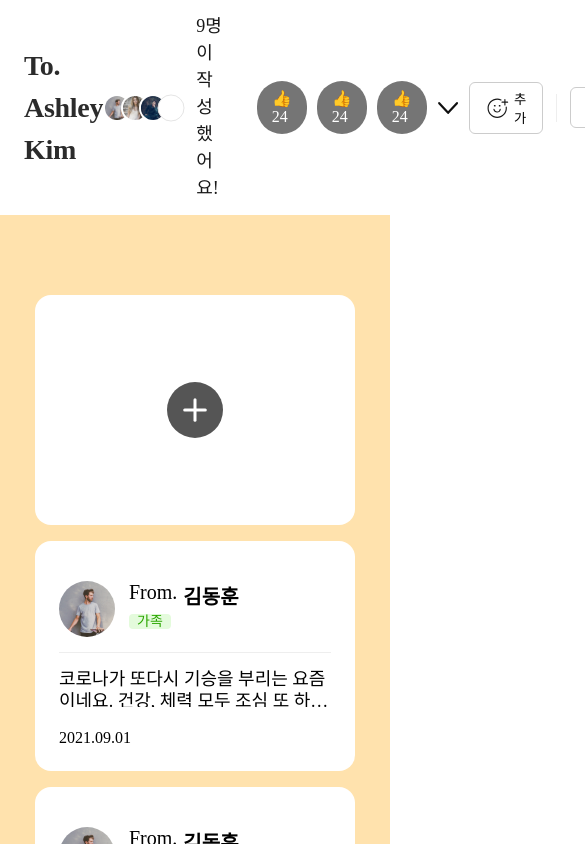
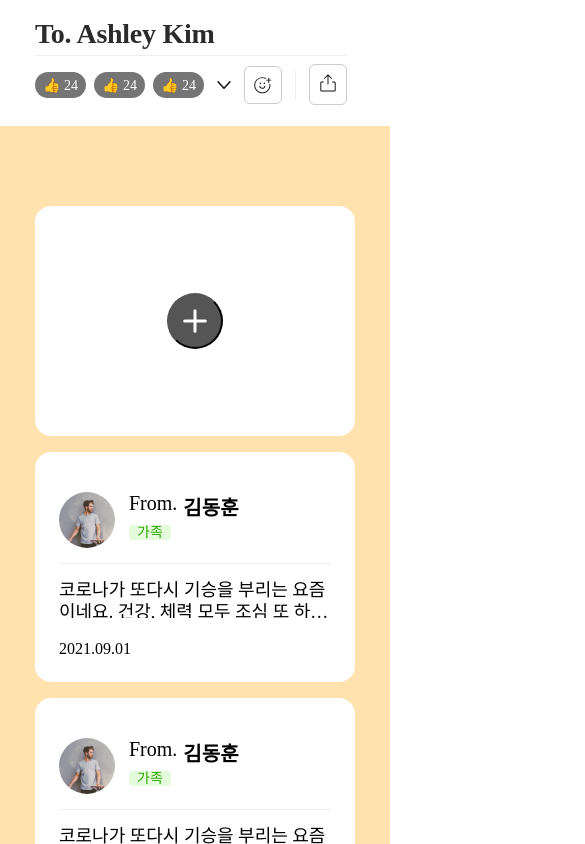
Before and after one commit to Part2-6Team/First_Project, a React (Vite) app: page / in a window 390 px wide. Shown: the top 844 px of the page, 585 px wide, since content can reach past the window. Built offline with nearby package versions, Linux system fonts and the light colour scheme.

Commit message:
💄 생성된 롤링페이퍼 페이지 반응형 작업
반응형 작업을 위한 미디어쿼리를 변수화 하여 적용했습니다.

```diff
--- a/src/components/createdRollingPage/AddCard.jsx
+++ b/src/components/createdRollingPage/AddCard.jsx
@@ -2,6 +2,7 @@ import React from 'react';
 import { styled } from 'styled-components';
 
 import plusCardIcon from '../../assets/plusCardIcon.svg';
+import device from '../../config';
 
 function AddCard() {
   return (
@@ -22,20 +23,23 @@ const Container = styled.div`
   justify-content: center;
   align-items: center;
 
-  @media (max-width: 1248px) {
+  @media ${device.tablet} {
     width: 352px;
     height: 284px;
   }
 
-  @media (max-width: 800px) {
+  @media ${device.mobile} {
     width: 320px;
     height: 230px;
   }
 `;
 
-const PlusIconWrap = styled.div`
+const PlusIconWrap = styled.button`
   background-color: var(--Gray-500);
   border-radius: 100%;
+  display: flex;
+  justify-content: center;
+  align-items: center;
   width: 56px;
   height: 56px;
   padding: 16px;
--- a/src/components/createdRollingPage/CardModal.jsx
+++ b/src/components/createdRollingPage/CardModal.jsx
@@ -2,6 +2,7 @@ import React from 'react';
 import { styled } from 'styled-components';
 
 import profile from '../../assets/profile.png';
+import device from '../../config';
 
 function CardModal() {
   return (
@@ -59,10 +60,22 @@ const Container = styled.div`
   border-radius: 16px;
   filter: brightness(100%);
 
-  position: absolute;
+  position: fixed;
   top: 50%;
   left: 50%;
   transform: translate(-50%, -40%);
+
+  @media ${device.tablet} {
+    max-width: 382px;
+    height: 304px;
+    padding: 24px;
+  }
+
+  @media ${device.mobile} {
+    padding: 20px;
+    max-width: 320px;
+    height: 270px;
+  }
 `;
 
 const ProfileWrap = styled.div`
@@ -74,6 +87,10 @@ const ProfileWrap = styled.div`
   padding: 28px 0 15px;
 
   border-bottom: 1px solid var(--Gray-200);
+
+  @media ${device.mobile} {
+    padding: 0px 0 15px;
+  }
 `;
 
 const ProfileImg = styled.img`
@@ -96,12 +113,20 @@ const Name = styled.span`
     color: var(--Black);
     font-size: 20px;
     font-weight: 400;
+
+    @media ${device.mobile} {
+      font-size: 16px;
+    }
   }
 
   .name {
     color: var(--Black);
     font-size: 20px;
     font-weight: 700;
+
+    @media ${device.mobile} {
+      font-size: 16px;
+    }
   }
 `;
 
@@ -125,6 +150,7 @@ const CreatedAt = styled.span`
 const Comment = styled.div`
   width: 100%;
   height: 240px;
+
   overflow-y: scroll;
   padding-right: 16px;
   &::-webkit-scrollbar {
@@ -141,6 +167,16 @@ const Comment = styled.div`
   font-weight: 400;
 
   margin-top: 16px;
+
+  @media ${device.tablet} {
+    -webkit-line-clamp: 3; // 원하는 라인수
+    height: 7em;
+  }
+
+  @media ${device.mobile} {
+    -webkit-line-clamp: 2; // 원하는 라인수
+    height: 7.2em;
+  }
 `;
 
 export default CardModal;
--- a/src/components/createdRollingPage/EmojiBadge.jsx
+++ b/src/components/createdRollingPage/EmojiBadge.jsx
@@ -1,5 +1,6 @@
 import React from 'react';
 import { styled } from 'styled-components';
+import device from '../../config';
 
 function EmojiBadge() {
   return (
@@ -13,12 +14,24 @@ const Container = styled.div`
   padding: 8px 15px;
   border-radius: 32px;
   background: rgba(0, 0, 0, 0.54);
+
+  @media ${device.tablet} {
+    padding: 8px 12px;
+  }
+
+  @media ${device.mobile} {
+    padding: 4px 8px;
+  }
 `;
 
 const StyledText = styled.span`
   font-size: 16px;
   font-weight: 400;
   color: var(--White);
+
+  @media ${device.mobile} {
+    font-size: 14px;
+  }
 `;
 
 export default EmojiBadge;
--- a/src/components/createdRollingPage/Header.jsx
+++ b/src/components/createdRollingPage/Header.jsx
@@ -11,6 +11,7 @@ import share from '../../assets/share.svg';
 
 import EmojiBadge from './EmojiBadge';
 import ProfileImg from './ProfileImg';
+import device from '../../config';
 
 function Header() {
   return (
@@ -36,7 +37,7 @@ function Header() {
         <DropArrow src={dropArrow} alt="dropArrow" />
         <AddEmojiBtn>
           <img className="addEmoji" src={addEmoji} alt="add emoji button" />
-          추가
+          <p className="addText">추가</p>
         </AddEmojiBtn>
         <DividingLine />
         <ShareButton>
@@ -48,16 +49,22 @@ function Header() {
 }
 
 const Container = styled.header`
-  max-width: 1200px;
-  margin: 0 auto;
-
+  width: 1184px;
   display: flex;
   padding: 13px 0;
+  margin: 0 auto;
   justify-content: space-between;
   align-items: center;
 
-  @media (max-width: 1248px) {
-    margin: 0 24px;
+  @media ${device.tablet} {
+    width: 736px;
+    margin: 0 auto;
+  }
+
+  @media ${device.mobile} {
+    width: 320px;
+    align-items: flex-start;
+    flex-direction: column;
   }
 `;
 
@@ -72,12 +79,25 @@ const Left = styled.span`
 const Right = styled.div`
   display: flex;
   align-items: center;
+
+  @media ${device.mobile} {
+    border-top: 1px solid var(--Gray-200);
+    padding: 8px 0;
+  }
 `;
 
 const PostUserContainer = styled.div`
   display: flex;
   align-items: center;
   gap: 11px;
+
+  @media ${device.tablet} {
+    display: none;
+  }
+
+  @media ${device.mobile} {
+    display: none;
+  }
 `;
 
 const ProfileContainer = styled.div`
@@ -95,6 +115,10 @@ const PostCountText = styled.span`
 const EmojiContainer = styled.div`
   display: flex;
   gap: 10px;
+
+  @media ${device.mobile} {
+    gap: 8px;
+  }
 `;
 
 const DropArrow = styled.button`
@@ -108,6 +132,11 @@ const DropArrow = styled.button`
   height: 36px;
   padding: 6px;
   margin: 0 8px;
+
+  @media ${device.mobile} {
+    width: 24px;
+    height: 24px;
+  }
 `;
 
 const AddEmojiBtn = styled.button`
@@ -118,9 +147,23 @@ const AddEmojiBtn = styled.button`
   border-radius: 6px;
   border: 1px solid var(--Gray-300);
   background: var(--White);
+
   .addEmoji {
     width: 24px;
     height: 24px;
+  }
+
+  @media ${device.mobile} {
+    padding: 8px;
+
+    .addText {
+      display: none;
+    }
+
+    .addEmoji {
+      width: 20px;
+      height: 20px;
+    }
   }
 `;
 
@@ -141,6 +184,15 @@ const ShareButton = styled.button`
     width: 24px;
     height: 24px;
   }
+
+  @media ${device.mobile} {
+    padding: 8px;
+
+    .shareImg {
+      width: 20px;
+      height: 20px;
+    }
+  }
 `;
 
 export default Header;
--- a/src/components/createdRollingPage/Main.jsx
+++ b/src/components/createdRollingPage/Main.jsx
@@ -3,8 +3,7 @@ import { styled } from 'styled-components';
 
 import AddCard from './AddCard';
 import Card from './Card';
-import UrlCopyPhrases from './UrlCopyPharases';
-import CardModal from './CardModal';
+import device from '../../config';
 
 function Main() {
   return (
@@ -19,12 +18,14 @@ function Main() {
           <Card />
           <Card />
           <Card />
+          <Card />
+          <Card />
         </CardContainer>
-        <UrlCopyPhrases />
       </Container>
 
-      {/* 모달이 존재할때만 랜더링 */}
-      {/* <CardModal /> */}
+      {/* Url을 카피했을 경우 UrlCopyPhrases가 위치할 자리 */}
+
+      {/* 모달이 존재할때 카드 모달이 위치할 자리 */}
     </>
   );
 }
@@ -32,17 +33,19 @@ function Main() {
 const Container = styled.main`
   background-image: ${({ bgImg }) => (bgImg ? `url(${bgImg})` : 'none')};
   background-color: var(--Orange-200);
-
+  width: 100%;
   display: flex;
   justify-content: center;
+  position: relative;
 
-  // 모달이 존재할때는 50%로 어둡게 처리
-  filter: brightness(100%);
   padding: 80px 0;
   min-height: 100%;
   height: auto;
 
-  @media (max-width: 800px) {
+  // 모달이 존재할때는 50%로 어둡게 처리
+  filter: brightness(100%);
+
+  @media ${device.mobile} {
     padding: 80px 24px;
   }
 `;
@@ -53,11 +56,11 @@ const CardContainer = styled.div`
   gap: 16px;
   padding: 0 24px;
 
-  @media (max-width: 1248px) {
+  @media ${device.tablet} {
     grid-template-columns: repeat(2, 1fr);
   }
 
-  @media (max-width: 800px) {
+  @media ${device.mobile} {
     grid-template-columns: repeat(1, 1fr);
   }
 `;
--- a/src/components/createdRollingPage/UrlCopyPharases.jsx
+++ b/src/components/createdRollingPage/UrlCopyPharases.jsx
@@ -3,6 +3,7 @@ import { styled } from 'styled-components';
 
 import checkImg from '../../assets/checkImg.svg';
 import closeIcon from '../../assets/closeIcon.svg';
+import device from '../../config';
 
 function UrlCopyPhrases() {
   return (
@@ -27,12 +28,13 @@ const Container = styled.div`
   background: rgba(0, 0, 0, 0.8);
   width: 524px;
 
-  position: absolute;
+  z-index: 1;
+  position: fixed;
   bottom: 70px;
   left: 50%;
   transform: translateX(-50%);
 
-  @media (max-width: 870px) {
+  @media ${device.mobile} {
     width: 320px;
   }
 `;
--- /dev/null
+++ b/src/config.js
@@ -0,0 +1,6 @@
+const device = {
+  tablet: '(max-width: 1024px)',
+  mobile: '(max-width: 768px)',
+};
+
+export default device;
```
Also changed, not shown: src/components/createdRollingPage/Card.jsx (+6 -5 lines).
